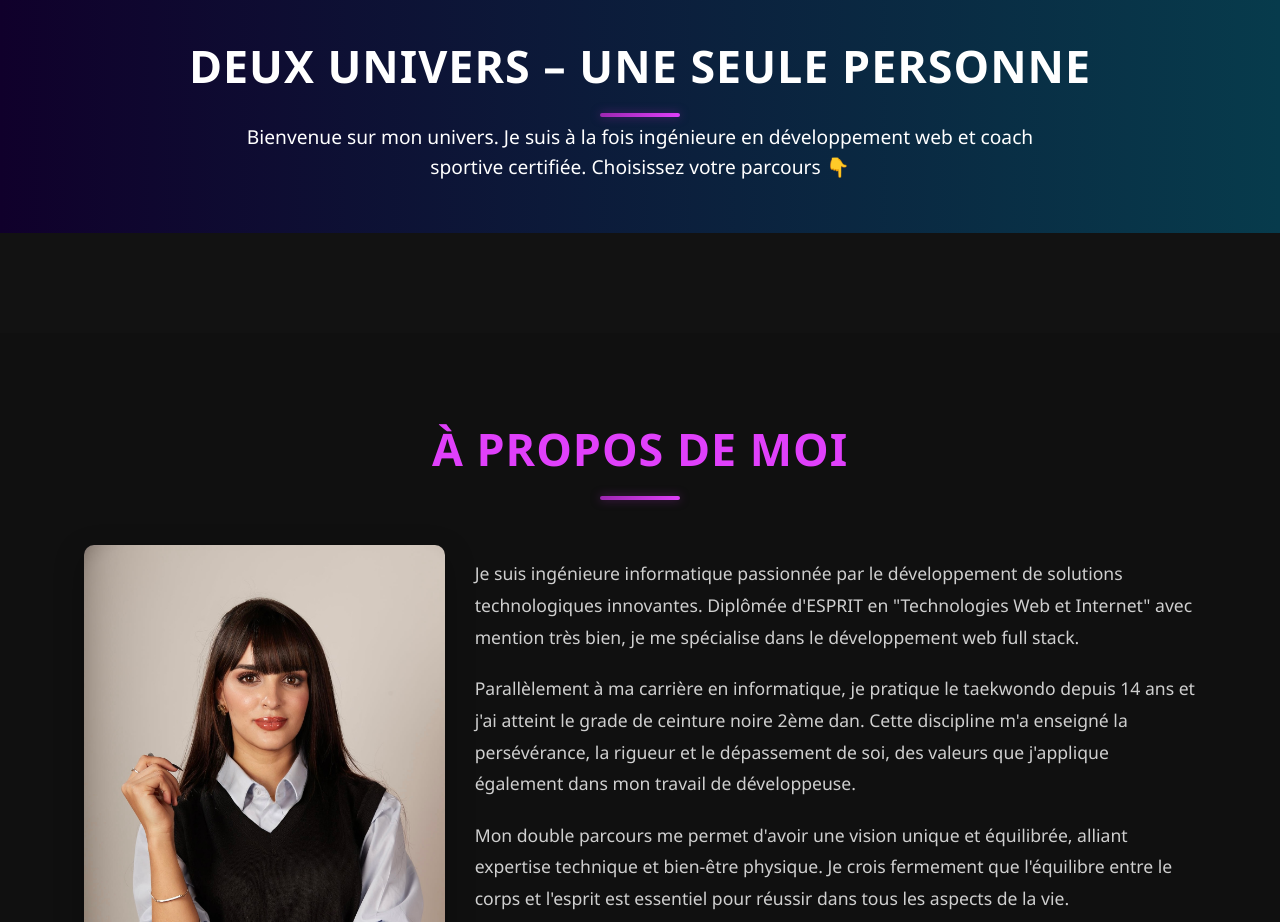
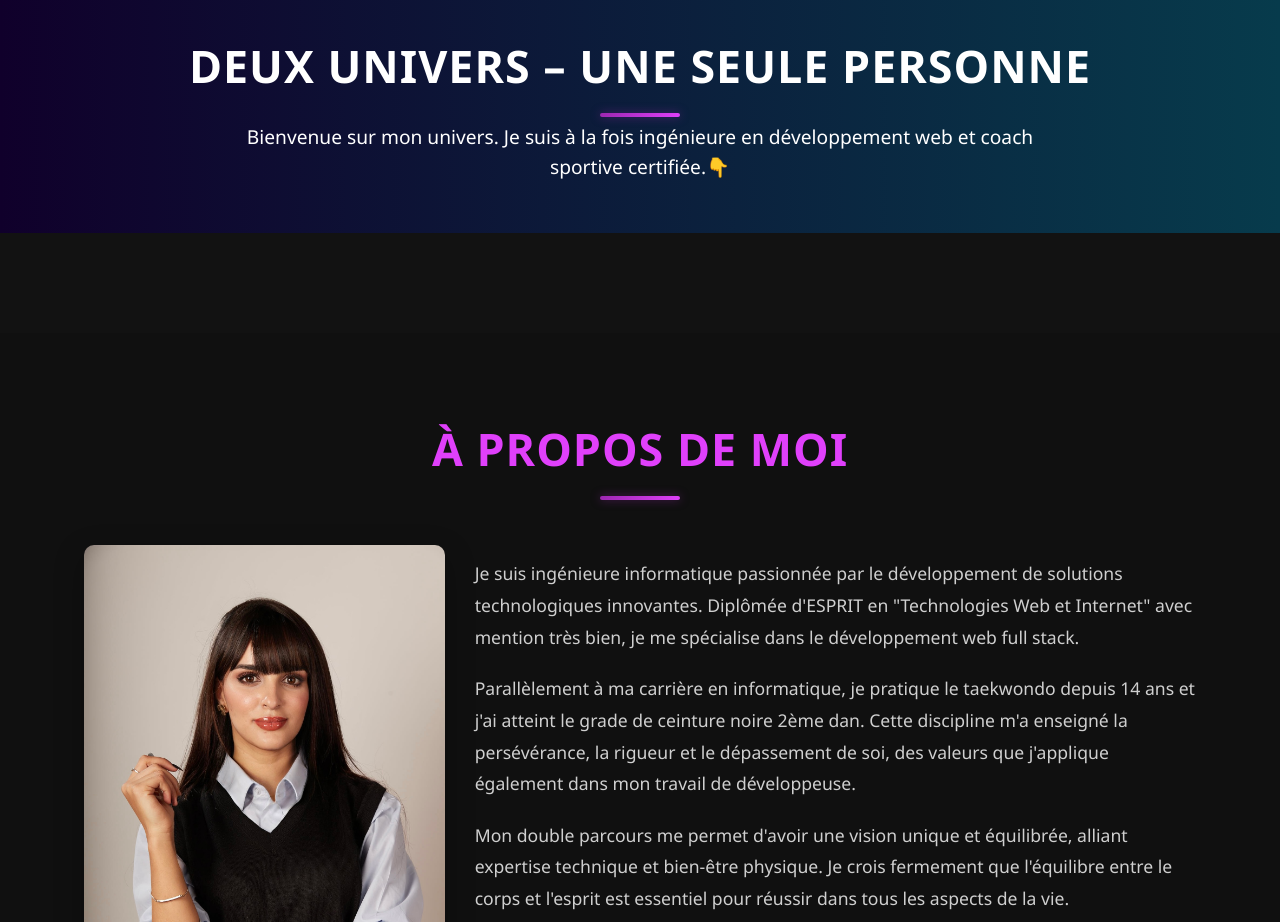
Before and after one commit to yosra-mekaoui/yosra-mekaoui.github.io, a plain HTML site: page index.html in a window 1280 px wide. Shown: the part 920-1842 px from the top of the page. Drawn offline with nearby package versions, Linux system fonts and the light colour scheme.

Commit message:
Initial commit2

```diff
--- a/index.html
+++ b/index.html
@@ -344,7 +344,7 @@
         <div class="welcome-message" data-aos="fade-up">
             <div class="container">
                 <h2 class="section-title">Deux univers – Une seule personne</h2>
-                <p class="lead-text">Bienvenue sur mon univers. Je suis à la fois ingénieure en développement web et coach sportive certifiée. Choisissez votre parcours 👇</p>
+                <p class="lead-text">Bienvenue sur mon univers. Je suis à la fois ingénieure en développement web et coach sportive certifiée.👇</p>
             </div>
         </div>
     </section>
```
